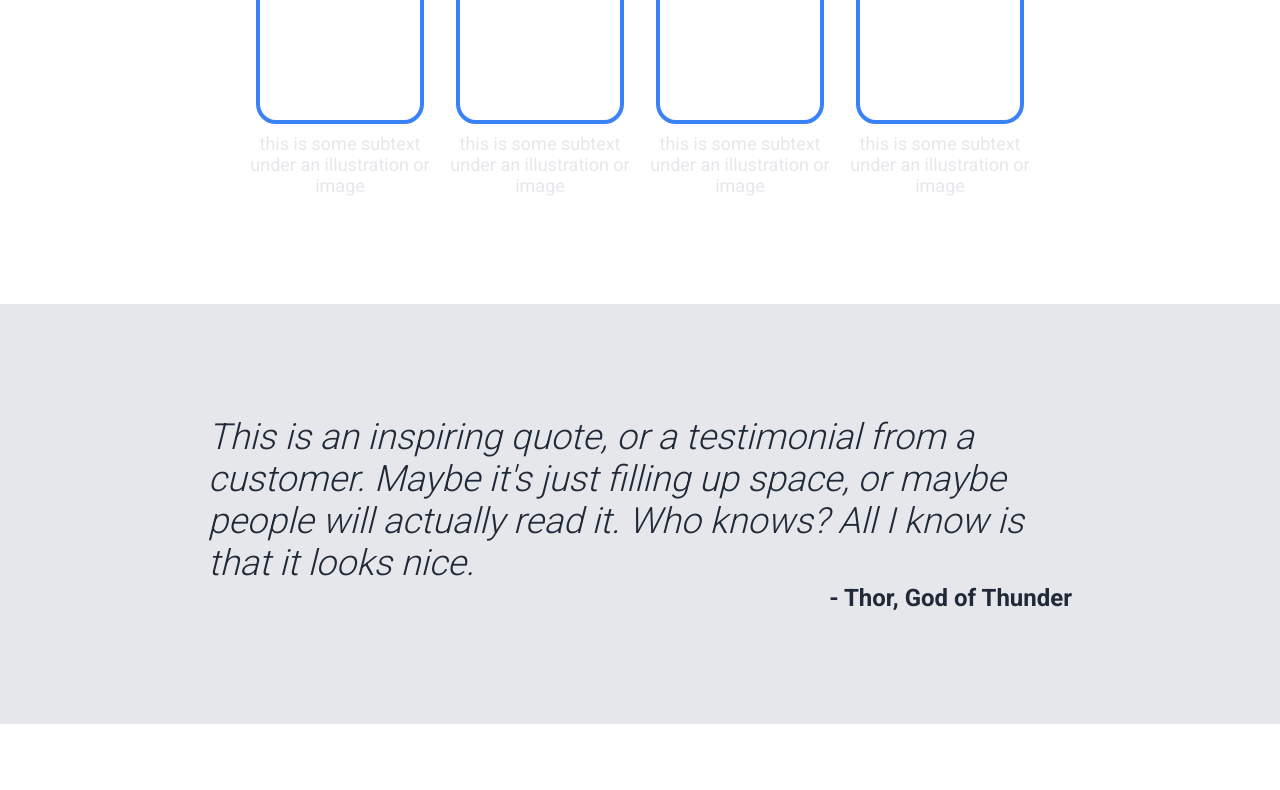
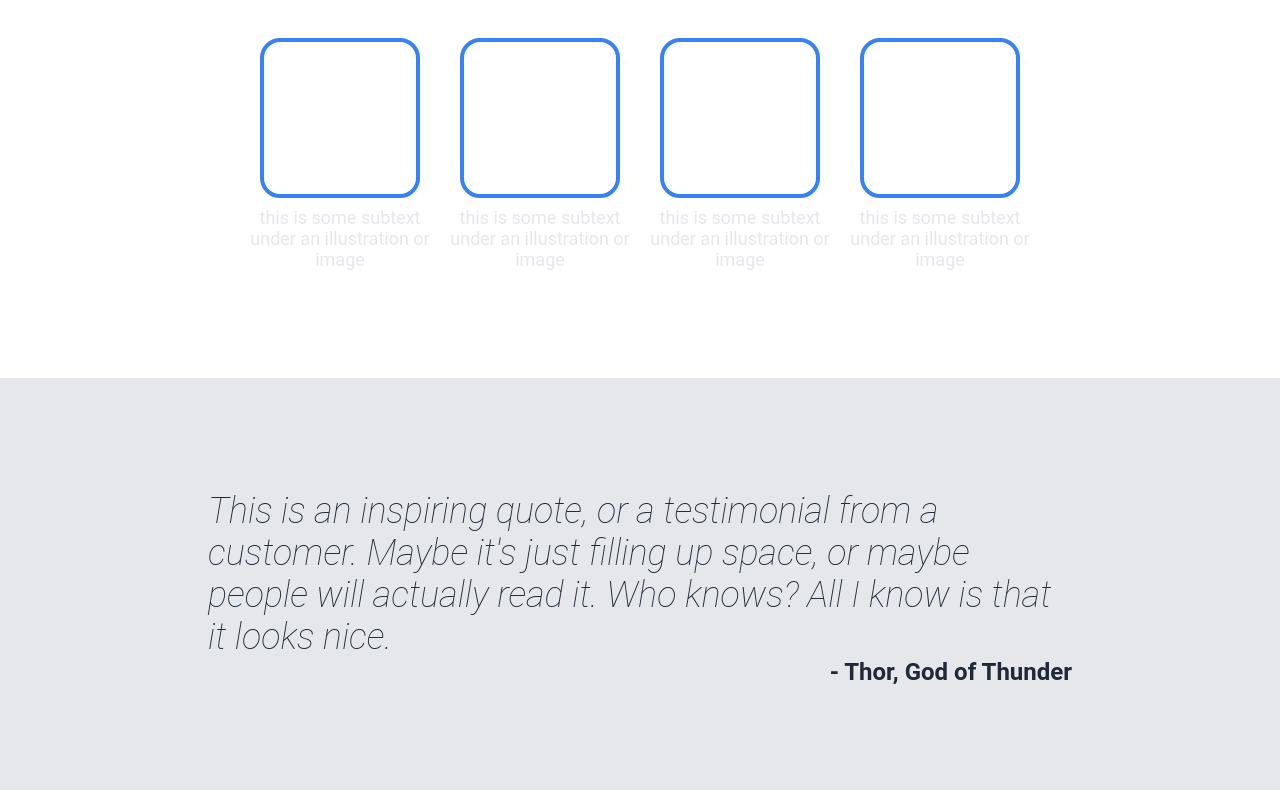
Before and after one commit to wm-w-h/odin-landing-page, a plain HTML site: page index.html in a window 1280 px wide. Shown: the part 704-1494 px from the top of the page. Drawn offline with Linux system fonts and the light colour scheme.

Commit message:
Update styles.css

```diff
--- a/styles.css
+++ b/styles.css
@@ -1,13 +1,18 @@
-@import url('https://fonts.googleapis.com/css2?family=Roboto:wght@300;400;500;700;900&display=swap');
-
 * {
+    box-sizing: border-box;
     margin: 0;
     padding: 0;
-}
+  }
 
-body {
-    font-family: 'Roboto', sans-serif;
-}
+  html {
+    scroll-behavior: smooth;
+  }
+
+  body {
+    margin: 0;
+    padding-top: 82px;
+    font-family: "Roboto", sans-serif;
+  }
 
 /* HEADER */
 header {
```
